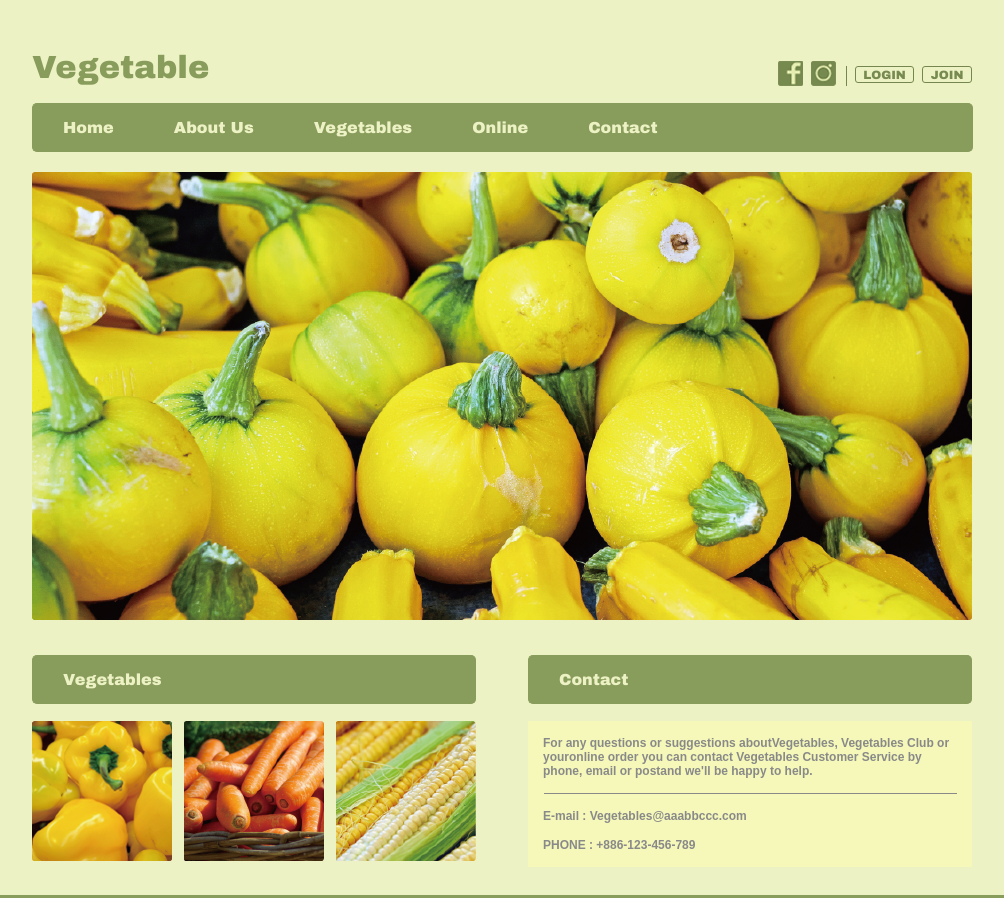
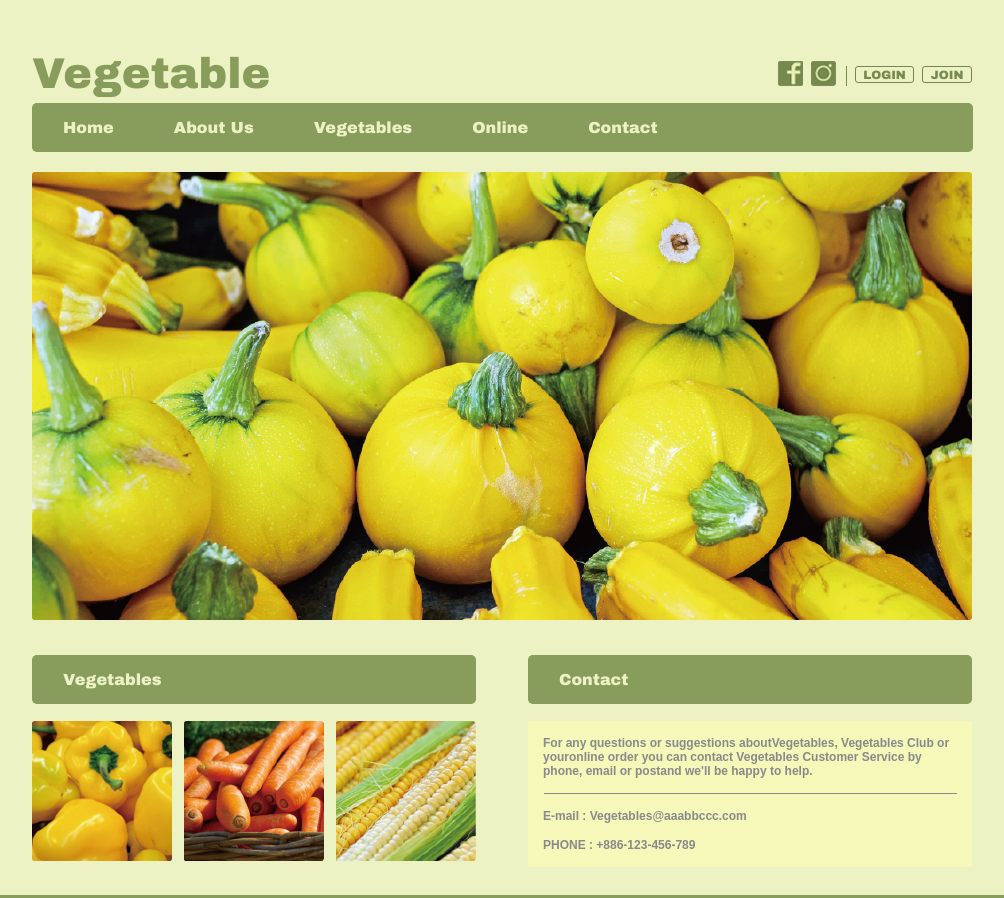
Before and after one commit to MingyangKo/vegetable, a plain HTML site: page index.html in a window 1280 px wide. Shown: the top 898 px of the page, without its empty margins (138-1142 px from the left). Drawn offline with Linux system fonts and the light colour scheme.

Commit message:
Update stylesheet.css

```diff
--- a/css/stylesheet.css
+++ b/css/stylesheet.css
@@ -23,7 +23,7 @@ h1{
 /*  width: 270px;*/
   height: 43px;
   float:left;
-  font-size:43;
+  font-size: 43px;
 }
 
 .banner{
```
